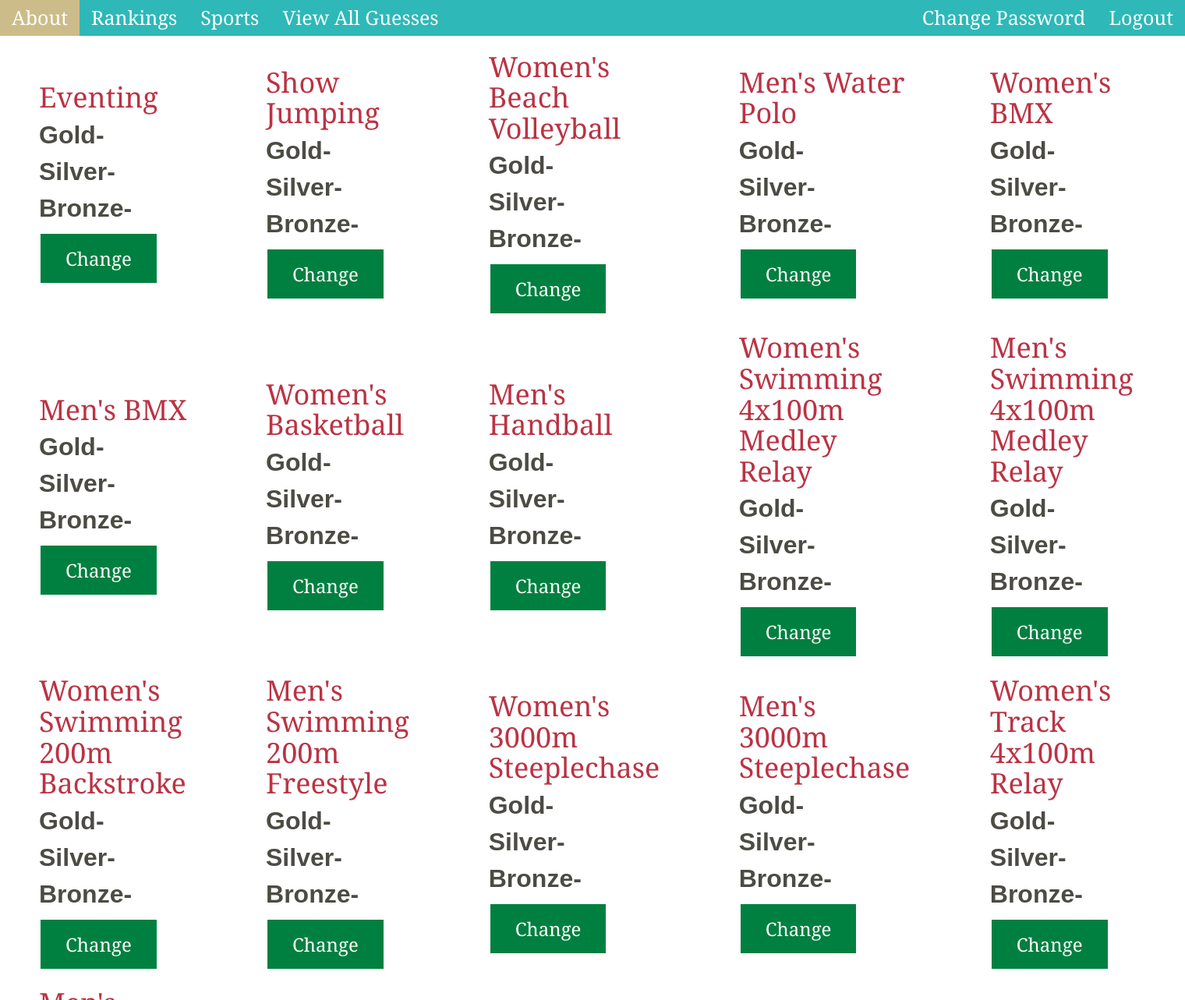
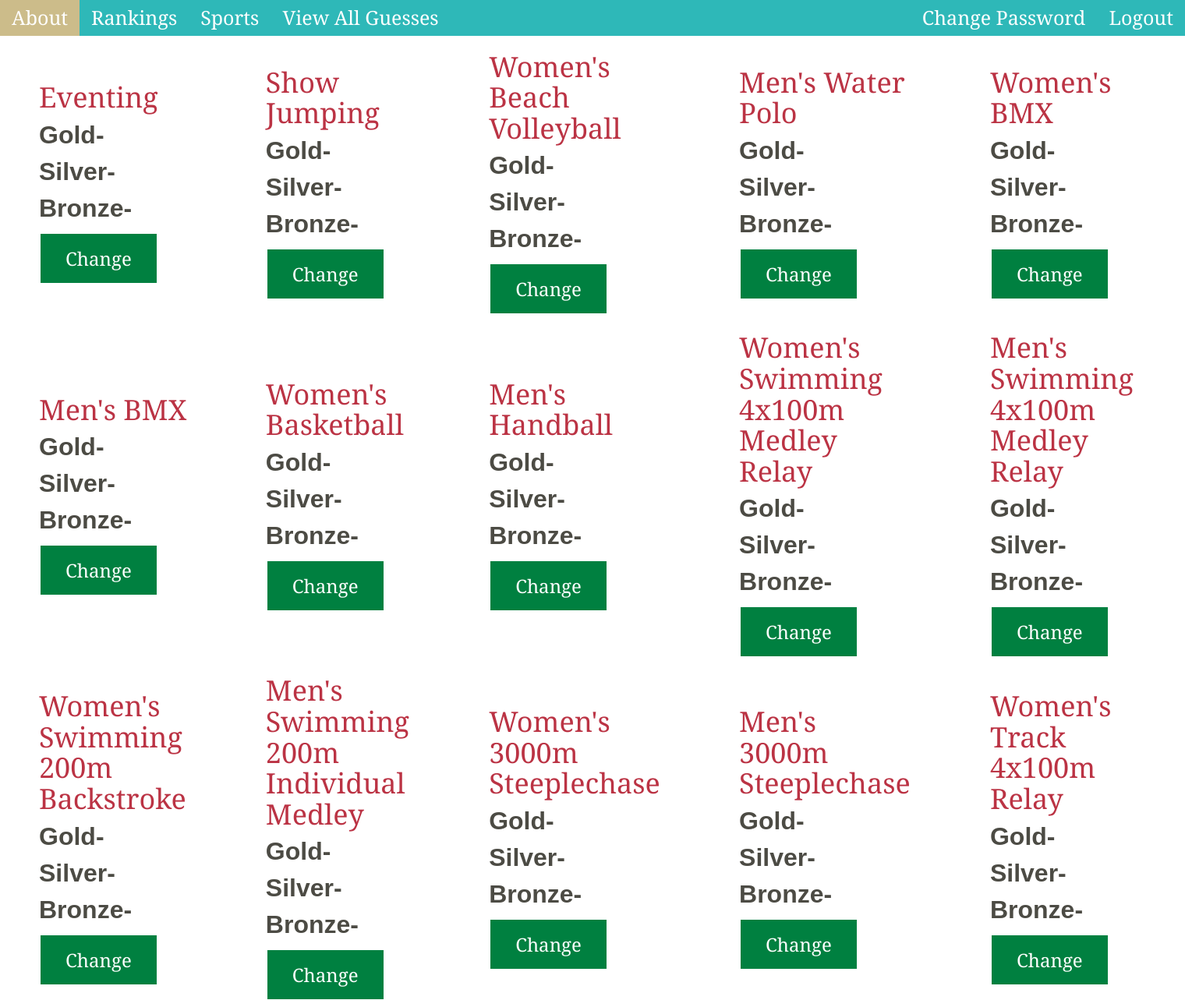
Before and after one commit to BoggsParty/Olympic-App, a Django app: template Main/templates/Main/viewall.html in a window 1520 px wide. Shown: the top 1283 px of the page at 78% size. Run offline with Django 3.2, Linux system fonts and the light colour scheme; the template is opened without the code that fills it, so the values that code supplies are empty; some libraries are stand-ins or nearby versions.

Commit message:
changed 200m free to IM, changed some text

```diff
--- a/CountryInfo/templates/CountryInfo/sportmenu.html
+++ b/CountryInfo/templates/CountryInfo/sportmenu.html
@@ -65,7 +65,7 @@
                     <a id="link1" href="/sports/womens-swimming-200m-backstroke/"><img src="https://googledrive.com/host/0B3SAS3jD44jkS1lzM3VyZUtDcm8/" height="250px" width="250px"></a></td>
                 </td>
                 <td>
-                    <a id="link1" href="/sports/mens-swimming-200m-freestyle/"><img src="https://googledrive.com/host/0B3SAS3jD44jkcFRmaWV0dldMTW8/" height="250px" width="250px"></a></td>
+                    <a id="link1" href="/sports/mens-swimming-200m-IM/"><img src="https://googledrive.com/host/0B3SAS3jD44jkcFRmaWV0dldMTW8/" height="250px" width="250px"></a></td>
                 </td>
             </tr>
             <tr>
@@ -76,7 +76,7 @@
                     <td><p id="p4">Women's</p>
                     <p id="p4">200m Backstroke</p></td>
                     <td><p id="p4">Men's</p>
-                    <p id="p4">200m Freestyle </p></td>
+                    <p id="p4">200m Individual Medley </p></td>
             </tr>
             <tr>
                 <td>
--- a/CountryInfo/urls.py
+++ b/CountryInfo/urls.py
@@ -13,7 +13,7 @@
 url(r'^womens-swimming-4x100-medley-relay/$', views.womens_swimming_4x100_medley_relay_detail, name='womens_swimming_4x100_medley_relay_detail'),
 url(r'^mens-swimming-4x100-medley-relay/$', views.mens_swimming_4x100_medley_relay_detail, name='mens_swimming_4x100_medley_relay_detail'),
 url(r'^womens-swimming-200m-backstroke/$', views.womens_swimming_200m_backstroke_detail, name='womens_swimming_200m_backstroke_detail'),
-url(r'^mens-swimming-200m-freestyle/$', views.mens_swimming_1500m_freestyle_detail, name='mens_swimming_1500m_freestyle_detail'),
+url(r'^mens-swimming-200m-IM/$', views.mens_swimming_1500m_freestyle_detail, name='mens_swimming_1500m_freestyle_detail'),
 url(r'^mens-golf/$', views.mens_golf_detail, name='mens_golf_detail'),
 url(r'^womens-basketball/$', views.womens_basketball_detail, name='womens_basketball_detail'),
 url(r'^womens-soccer/$', views.womens_soccer_detail, name='womens_soccer_detail'),
--- a/CountryInfo/views.py
+++ b/CountryInfo/views.py
@@ -71,8 +71,8 @@ def womens_swimming_200m_backstroke_detail(request):
 
 @login_required
 def mens_swimming_1500m_freestyle_detail(request):
-    sport = get_object_or_404(Sport, sport_slug='mens-swimming-200m-freestyle')
-    userselection = mens_swimming_1500m_freestyleSelection.objects.filter(Q(sport_name='mens-swimming-200m-freestyle') | Q(sport_name='none')).filter(Q(user=request.user) | Q(user__isnull=True)).latest('date_created')
+    sport = get_object_or_404(Sport, sport_slug='mens-swimming-200m-IM')
+    userselection = mens_swimming_1500m_freestyleSelection.objects.filter(Q(sport_name='mens-swimming-200m-IM') | Q(sport_name='none')).filter(Q(user=request.user) | Q(user__isnull=True)).latest('date_created')
     return render(request, 'CountryInfo/sportdetail.html', {'userselection':userselection, 'sport':sport,})
 
 @login_required
--- a/Main/static/css/dashboard.css
+++ b/Main/static/css/dashboard.css
@@ -47,6 +47,14 @@ p {
     font-size: 200%;
     padding: 0px 50px;
 }
+
+#ul1 {
+    color: #4c4b44;
+    font-size: 16pt;
+    list-style-type: none;
+    padding: 0px 50px;
+}
+
 a {
     color: #008040;
     font-family: Georgia, serif;
--- a/Main/templates/Main/about.html
+++ b/Main/templates/Main/about.html
@@ -27,7 +27,7 @@
         </p>
 
     <h2>When is the deadline?</h2>
-        <p>All guesses must be made by 11:59 CST on August 5th (the day of the Opening Ceremony)
+        <p>All guesses must be made by 11:59 CST on the day of each competition (read the sport description for the exact date)
         Scores will be updated within 24hrs of the medal rounds for each events.</p>
 
     <h2>Who chose the sports?</h2>
--- a/Main/templates/Main/viewall.html
+++ b/Main/templates/Main/viewall.html
@@ -120,15 +120,15 @@
                     <a id="link1" href="/submit/womens-swimming-200m-backstroke/"><button class="button1 button3">Change</button></a></td>
                     <!--<a id="link1" href="/view-all/womens-swimming-200m-backstroke/"><button class="button1 button3">View All</button></a></td>-->
 
-                    <td><h2>Men's Swimming 200m Freestyle</h2>
+                    <td><h2>Men's Swimming 200m Individual Medley</h2>
                     <p><b>Gold-</b></p>
                     <p>{{ mens_swimming_1500m_freestyle.gold }}</p>
                     <p><b>Silver-</b></p>
                     <p>{{ mens_swimming_1500m_freestyle.silver }}</p>
                     <p><b>Bronze-</b></p>
                     <p>{{ mens_swimming_1500m_freestyle.bronze }}</p>
-                    <a id="link1" href="/submit/mens-swimming-200m-freestyle/"><button class="button1 button3">Change</button></a></td>
-                    <!--<a id="link1" href="/view-all/mens-swimming-200m-freestyle/"><button class="button1 button3">View All</button></a></td> -->
+                    <a id="link1" href="/submit/mens-swimming-200m-IM/"><button class="button1 button3">Change</button></a></td>
+                    <!--<a id="link1" href="/view-all/mens-swimming-200m-IM/"><button class="button1 button3">View All</button></a></td> -->
 
                     <td><h2>Women's 3000m Steeplechase</h2>
                     <p><b>Gold-</b></p>
--- a/Main/views.py
+++ b/Main/views.py
@@ -106,7 +106,7 @@ def view_all_11(request):
 
 @login_required
 def view_all_12(request):
-    mens_swimming_1500m_freestyle = mens_swimming_1500m_freestyleSelection.objects.filter(sport_name='mens-swimming-200m-freestyle').exclude(user__isnull=True)
+    mens_swimming_1500m_freestyle = mens_swimming_1500m_freestyleSelection.objects.filter(sport_name='mens-swimming-200m-im').exclude(user__isnull=True)
     return render(request, 'Main/sportsviewall/viewall12.html', {'mens_swimming_1500m_freestyle':mens_swimming_1500m_freestyle})
 
 @login_required
--- a/UserSelections/models.py
+++ b/UserSelections/models.py
@@ -147,7 +147,7 @@ class mens_swimming_1500m_freestyleOptions (models.Model):
         return self.athlete_name
 
 class mens_swimming_1500m_freestyleSelection (models.Model):
-    sport_name = models.CharField(max_length=200, default='mens-swimming-200m-freestyle')
+    sport_name = models.CharField(max_length=200, default='mens-swimming-200m-IM')
     user = models.ForeignKey('auth.User', blank=True, null=True)
     place = models.CharField(max_length=200, default='none')
     gold = models.ForeignKey(mens_swimming_1500m_freestyleOptions,blank=True, null=True, related_name = 'gold+')
--- a/UserSelections/urls.py
+++ b/UserSelections/urls.py
@@ -12,7 +12,7 @@
 url(r'^womens-swimming-4x100-medley-relay/$', views.selection_womens_swimming_4x100_medley_relay, name='selection_womens_swimming_4x100_medley_relay'),
 url(r'^mens-swimming-4x100-medley-relay/$', views.selection_mens_swimming_4x100_medley_relay, name='selection_mens_swimming_4x100_medley_relay'),
 url(r'^womens-swimming-200m-backstroke/$', views.selection_womens_swimming_200m_backstroke, name='selection_womens_swimming_200m_backstroke'),
-url(r'^mens-swimming-200m-freestyle/$', views.selection_mens_swimming_1500m_freestyle, name='selection_mens_swimming_1500m_freestyle'),
+url(r'^mens-swimming-200m-IM/$', views.selection_mens_swimming_1500m_freestyle, name='selection_mens_swimming_1500m_freestyle'),
 url(r'^mens-golf/$', views.selection_mens_golf, name='selection_mens_golf'),
 url(r'^womens-basketball/$', views.selection_womens_basketball, name='selection_womens_basketball'),
 url(r'^womens-soccer/$', views.selection_womens_soccer, name='selection_womens_soccer'),
--- a/UserSelections/views.py
+++ b/UserSelections/views.py
@@ -302,14 +302,14 @@ def selection_womens_swimming_200m_backstroke(request):
 
 def selection_mens_swimming_1500m_freestyle(request):
     userselection = mens_swimming_1500m_freestyleSelection.objects.filter(Q(user=request.user) | Q(user__isnull=True)).latest('date_created')
-    sport = get_object_or_404(Sport, sport_slug='mens-swimming-200m-freestyle')
+    sport = get_object_or_404(Sport, sport_slug='mens-swimming-200m-IM')
     now = datetime.datetime.now()
     allow_change = True
     if 7 == now.month:
         allow_change = True
-    elif 7 < now.day:
+    elif 10 < now.day:
         allow_change = False
-    elif 7 == now.day and 0 <= now.hour:
+    elif 10 == now.day and 0 <= now.hour:
         allow_change = False
     elif 8 < now.month:
         allow_change = False
```
Also changed, not shown: UserSelections/templates/UserSelections/submit.html (+6 -2 lines), .gitignore/db.sqlite3.
